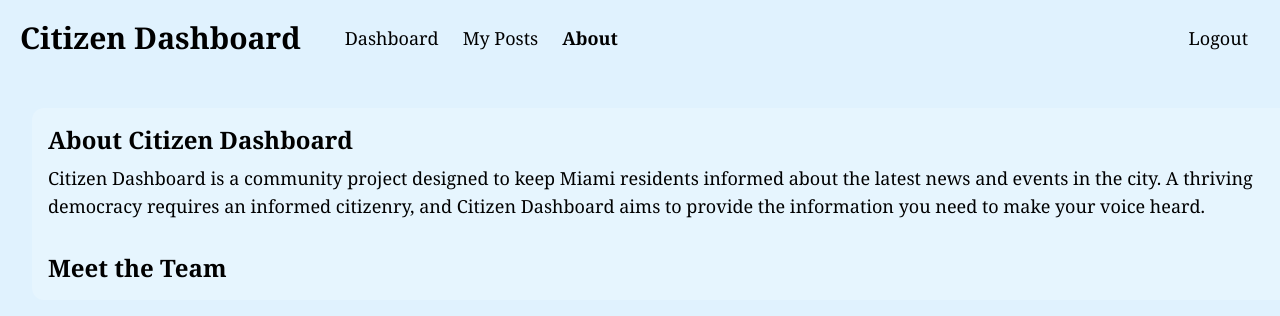
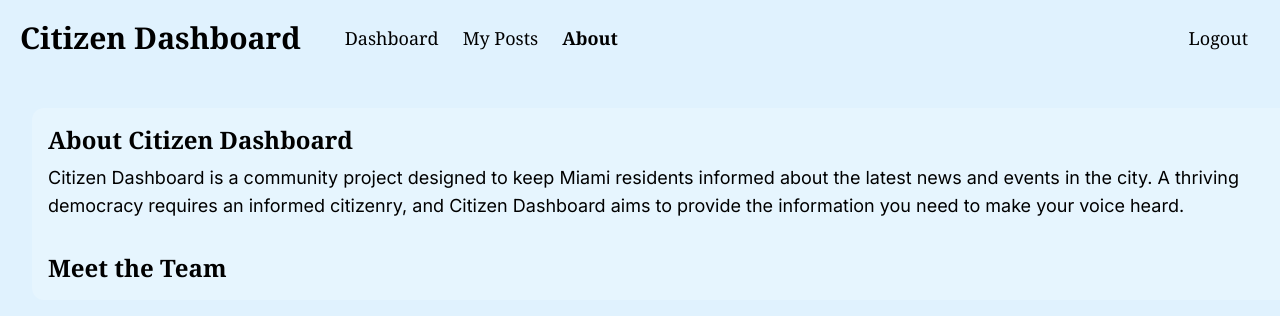
Before and after one commit to Jacob8765/citizen-dashboard, a Next.js app: page /dashboard/about in a window 1280 px wide. Shown: the top 316 px of the page. Built offline with nearby package versions, Linux system fonts and the light colour scheme.

Commit message:
update font

```diff
--- a/src/app/dashboard/about/page.tsx
+++ b/src/app/dashboard/about/page.tsx
@@ -4,7 +4,7 @@ export default function AboutPage() {
       <h1 className="font-serif text-2xl font-extrabold text-black">
         About Citizen Dashboard
       </h1>
-      <p className="mt-2 font-serif text-lg font-normal">
+      <p className="mt-2 font-sans text-lg font-normal">
         Citizen Dashboard is a community project designed to keep Miami
         residents informed about the latest news and events in the city. A
         thriving democracy requires an informed citizenry, and Citizen Dashboard
```
